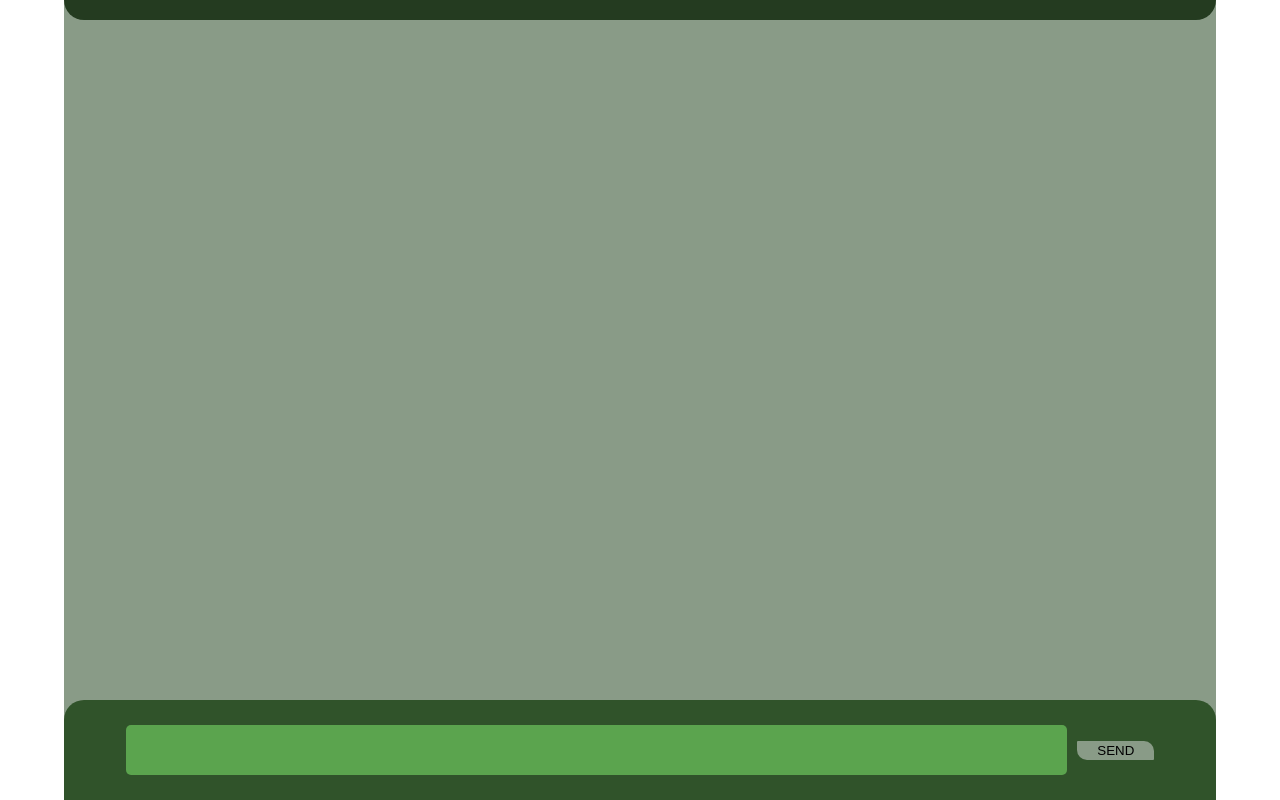
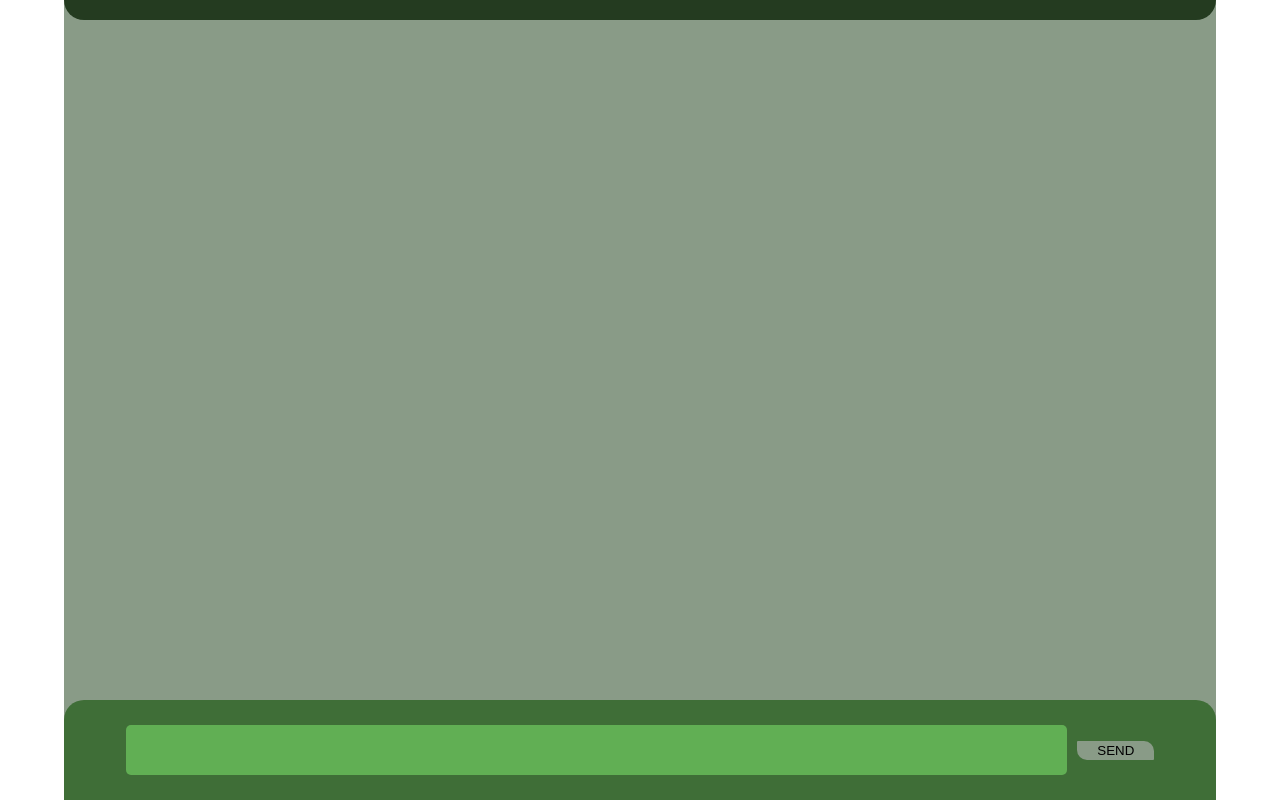
Before and after one commit to dofxo/chatBoxEx, a plain HTML site: page index.html in a window 1280 px wide. Drawn offline with Linux system fonts and the light colour scheme; a web font is replaced by a local one.

Commit message:
Update style.css

```diff
--- a/style.css
+++ b/style.css
@@ -36,7 +36,7 @@ body {
     bottom: 0;
     width: 100%;
     height: 100px;
-    background-color: #30532a;
+    background-color: #3f6e37;
     border-top-left-radius: 20px;
     border-top-right-radius: 20px;
 
```
